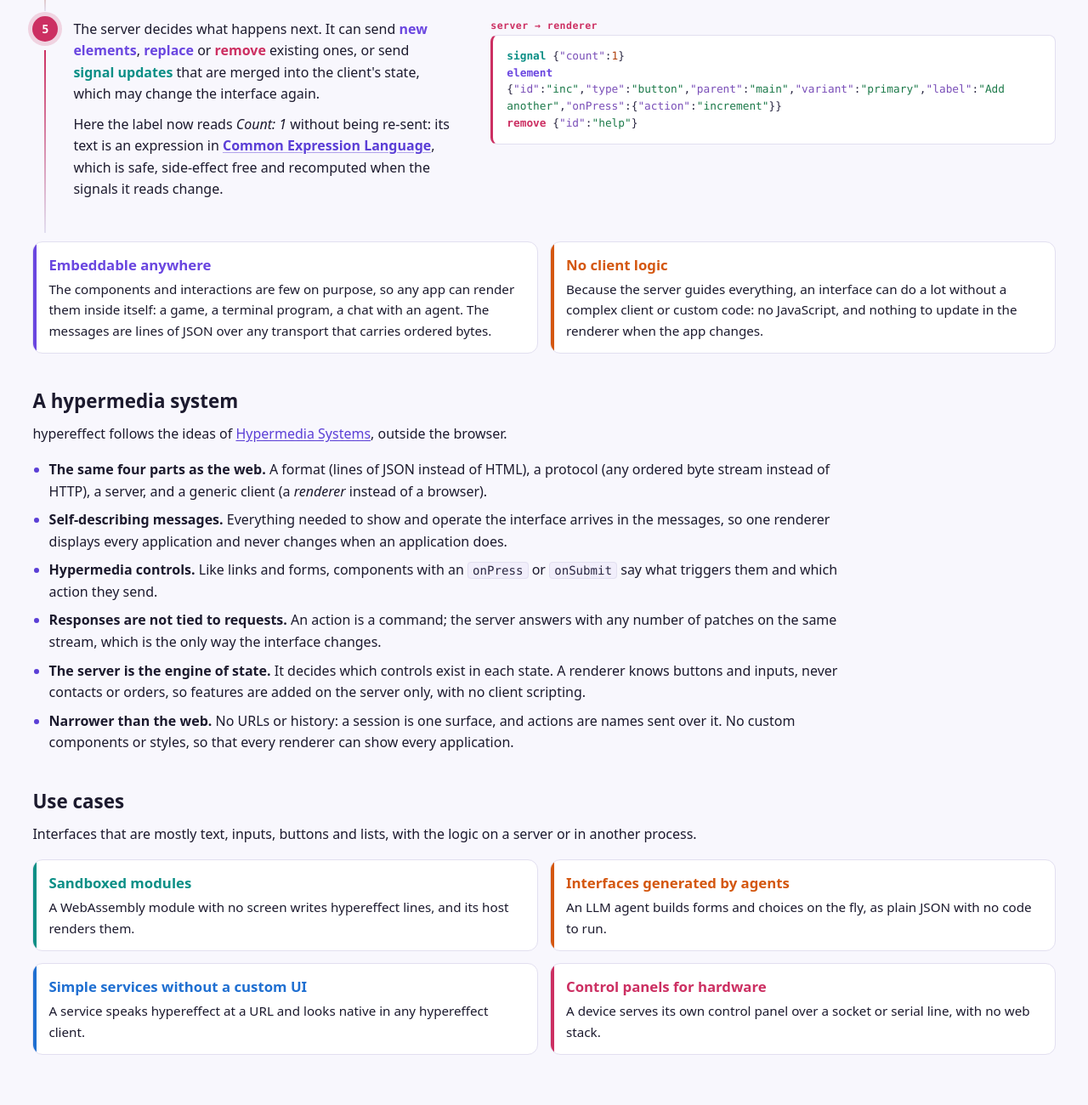
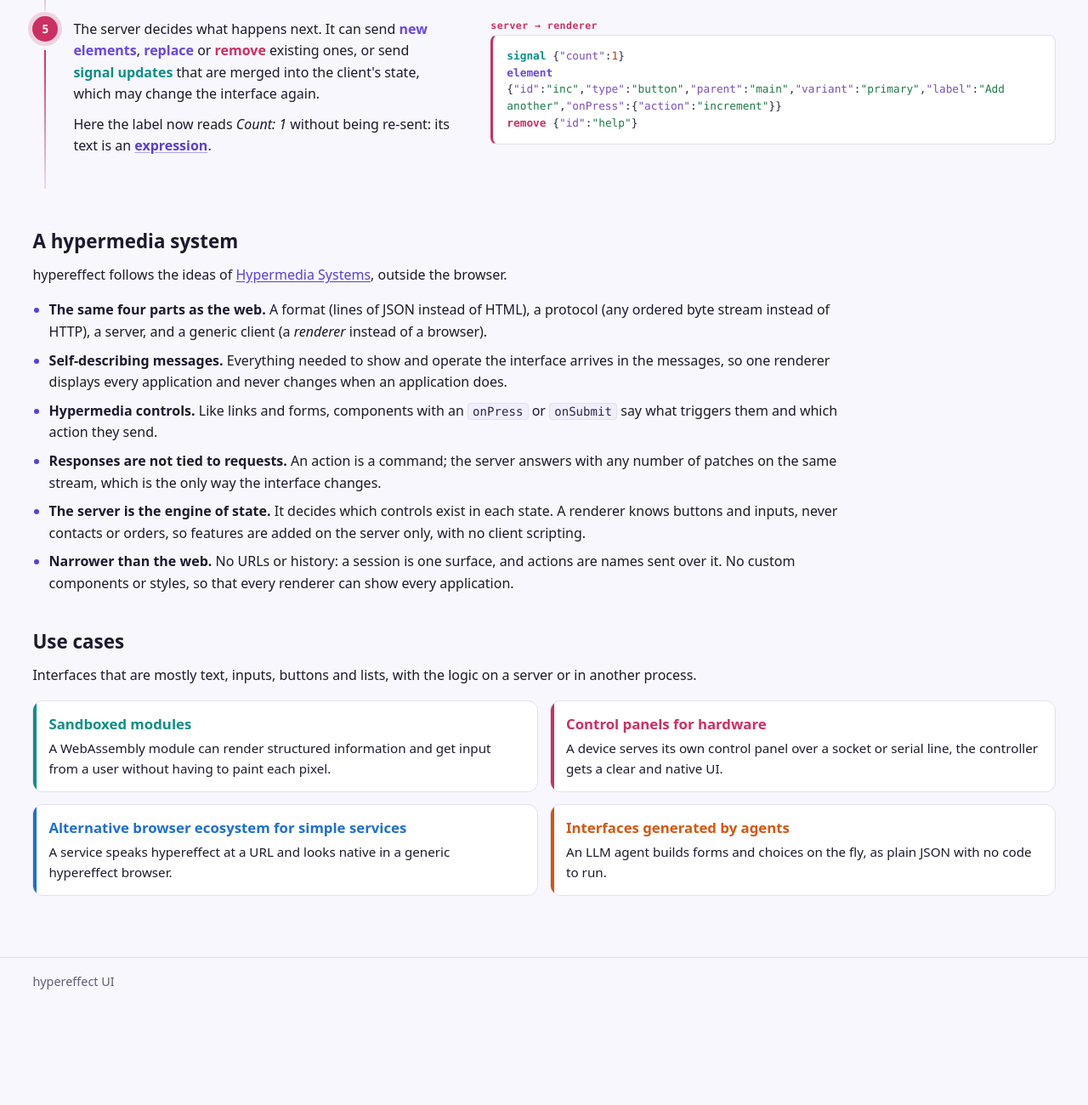
Before and after one commit to andunieee/hypereffect, a plain HTML site: page site/index.html in a window 1280 px wide. Shown: the part 1060-2360 px from the top of the page at 85% size. After the commit the page ends 2250 px from the top, so only its background shows below. Drawn offline with Linux system fonts and the light colour scheme.

Commit message:
Reorder nav Demo before Spec, fix internal links and homepage copy

```diff
--- a/site/index.html
+++ b/site/index.html
@@ -18,8 +18,8 @@
     <a href="signals.html">Signals</a>
     <a href="expressions.html">Expressions</a>
     <a href="actions.html">Actions</a>
+    <a href="demo/">Demo</a>
     <a href="spec.html">Spec</a>
-    <a href="demo/">Demo</a>
   </nav>
 </div></header>
 
@@ -42,7 +42,7 @@
 
   <li class="step t-element">
     <div class="step-text">
-      <p>The server answers with the state, as <a class="k k-signal" href="https://data-star.dev/">signals</a>, and a few <strong class="k k-element">elements</strong>. The renderer draws them with its own native widgets, in its own style.</p>
+      <p>The server answers with the state, as <a class="k k-signal" href="signals.html">signals</a>, and a few <strong class="k k-element">elements</strong>. The renderer draws them with its own native widgets, in its own style.</p>
       <p>There is a <strong class="k k-element">fixed set of eighteen components</strong>, and they carry <strong class="k k-element">semantic variants, not styles</strong>: <code>h2</code> or <code>primary</code>, never a colour or a margin.</p>
     </div>
     <div class="step-code"><span class="dir">server → renderer</span>
@@ -76,7 +76,7 @@ element {"id":"hint","type":"text","parent":"main","variant":"caption","text":"P
   <li class="step t-remove">
     <div class="step-text">
       <p>The server decides what happens next. It can send <strong class="k k-element">new elements</strong>, <strong class="k k-element">replace</strong> or <strong class="k k-remove">remove</strong> existing ones, or send <strong class="k k-signal">signal updates</strong> that are merged into the client's state, which may change the interface again.</p>
-      <p>Here the label now reads <em>Count: 1</em> without being re-sent: its text is an expression in <a class="k k-accent" href="https://cel.dev/">Common Expression Language</a>, which is safe, side-effect free and recomputed when the signals it reads change.</p>
+      <p>Here the label now reads <em>Count: 1</em> without being re-sent: its text is an <a class="k k-accent" href="expressions.html">expression</a>.</p>
     </div>
     <div class="step-code"><span class="dir">server → renderer</span>
 <pre>signal {"count":1}
@@ -84,11 +84,6 @@ element {"id":"inc","type":"button","parent":"main","variant":"primary","label":
 remove {"id":"help"}</pre></div>
   </li>
 </ol>
-
-<div class="cards two outcomes">
-  <div class="card c1"><h3>Embeddable anywhere</h3><p>The components and interactions are few on purpose, so any app can render them inside itself: a game, a terminal program, a chat with an agent. The messages are lines of JSON over any transport that carries ordered bytes.</p></div>
-  <div class="card c3"><h3>No client logic</h3><p>Because the server guides everything, an interface can do a lot without a complex client or custom code: no JavaScript, and nothing to update in the renderer when the app changes.</p></div>
-</div>
 </section>
 
 <section class="band" id="hypermedia">
@@ -108,10 +103,10 @@ remove {"id":"help"}</pre></div>
   <h2>Use cases</h2>
   <p>Interfaces that are mostly text, inputs, buttons and lists, with the logic on a server or in another process.</p>
   <div class="cards two">
-    <div class="card c2"><h3>Sandboxed modules</h3><p>A WebAssembly module with no screen writes hypereffect lines, and its host renders them.</p></div>
+    <div class="card c2"><h3>Sandboxed modules</h3><p>A WebAssembly module can render structured information and get input from a user without having to paint each pixel.</p></div>
+    <div class="card c5"><h3>Control panels for hardware</h3><p>A device serves its own control panel over a socket or serial line, the controller gets a clear and native UI.</p></div>
+    <div class="card c4"><h3>Alternative browser ecosystem for simple services</h3><p>A service speaks hypereffect at a URL and looks native in a generic hypereffect browser.</p></div>
     <div class="card c3"><h3>Interfaces generated by agents</h3><p>An LLM agent builds forms and choices on the fly, as plain JSON with no code to run.</p></div>
-    <div class="card c4"><h3>Simple services without a custom UI</h3><p>A service speaks hypereffect at a URL and looks native in any hypereffect client.</p></div>
-    <div class="card c5"><h3>Control panels for hardware</h3><p>A device serves its own control panel over a socket or serial line, with no web stack.</p></div>
   </div>
 </section>
 </main>
--- a/site/style.css
+++ b/site/style.css
@@ -393,7 +393,6 @@ main.home { padding-top: 24px; }
   white-space: pre-wrap;
   overflow-wrap: anywhere;
 }
-.outcomes { margin-top: 4px; }
 
 /* Coloured emphasis in prose */
 .k { --k: var(--accent); color: var(--k); font-weight: 650; }
```
Also changed, not shown: site/actions.html (+1 -1 lines), site/components.html (+1 -1 lines), site/demo/index.html (+1 -1 lines), site/expressions.html (+1 -1 lines), site/signals.html (+2 -2 lines), site/spec.html (+1 -1 lines).
